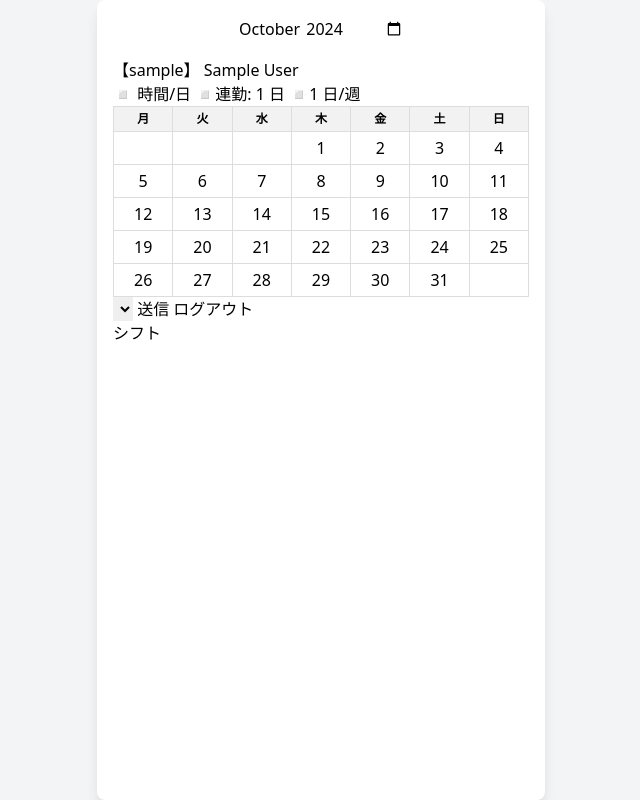
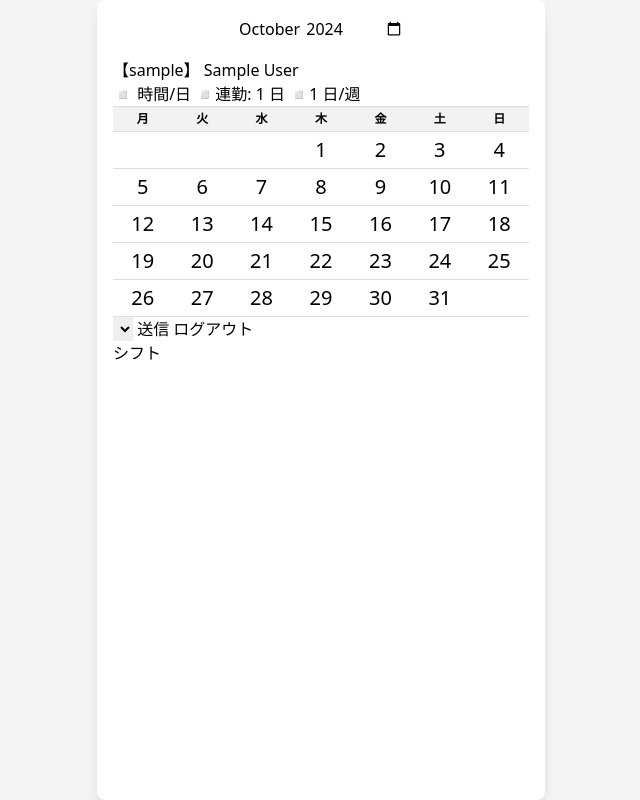
Before and after one commit to katsuki1128/shift_create, a Flask app: page /employee in a window 1280 px wide. Shown: the whole page, without its empty margins (319-959 px from the left). Run offline with Flask 3, Linux system fonts and the light colour scheme; the visitor is signed in with stand-in values (Sample User, id 1); tables that the repository leaves empty hold one stand-in row (values such as "Sample post"); lists and menus that the app fills with data are empty.

Commit message:
calender

```diff
--- a/static/css/styles.css
+++ b/static/css/styles.css
@@ -8,6 +8,9 @@ table {
 th,
 td {
     border: 1px solid #ddd;
+    border-bottom: 1px solid #ddd;
+    border-left: none; /* 縦の線を無くす */
+    border-right: none; /* 縦の線を無くす */
     text-align: center;
     padding: 4px;
 }
--- a/static/js/calendar.js
+++ b/static/js/calendar.js
@@ -41,6 +41,10 @@ const generateCalendar = (calendar, userShifts, selectedDates, removedDates, dat
         }
         // 日付セルの生成
         const cell = document.createElement("td");
+
+        // Tailwindでテキストサイズを大きくする
+        cell.classList.add("text-xl");  // テキストを大きくし、太字にする
+
         if (i >= firstDayIndex - 1 && currentDay <= daysInMonth) {
             const cellDay = currentDay;
             const dateStr = formatDateString(year, month, cellDay);
```
